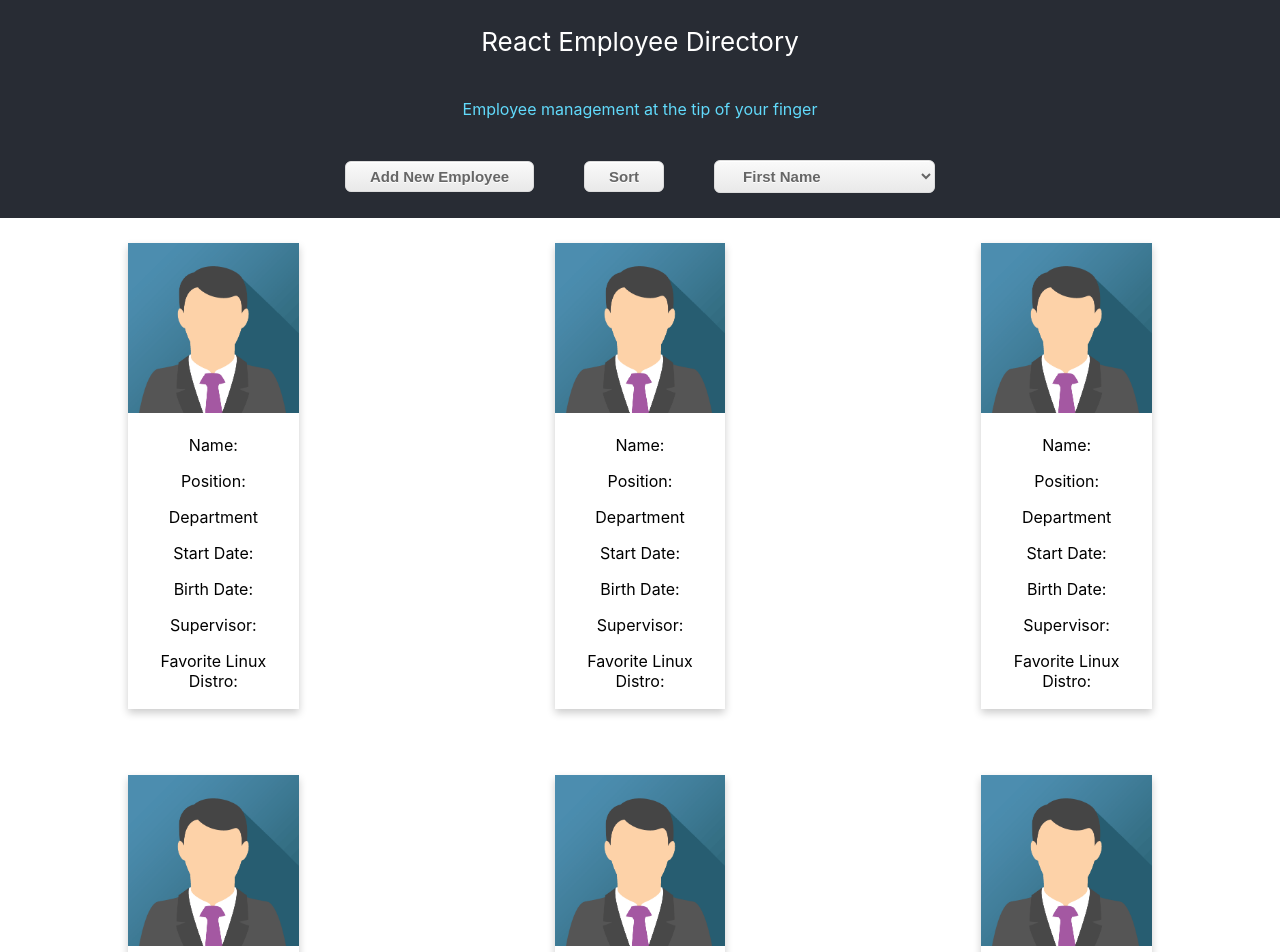
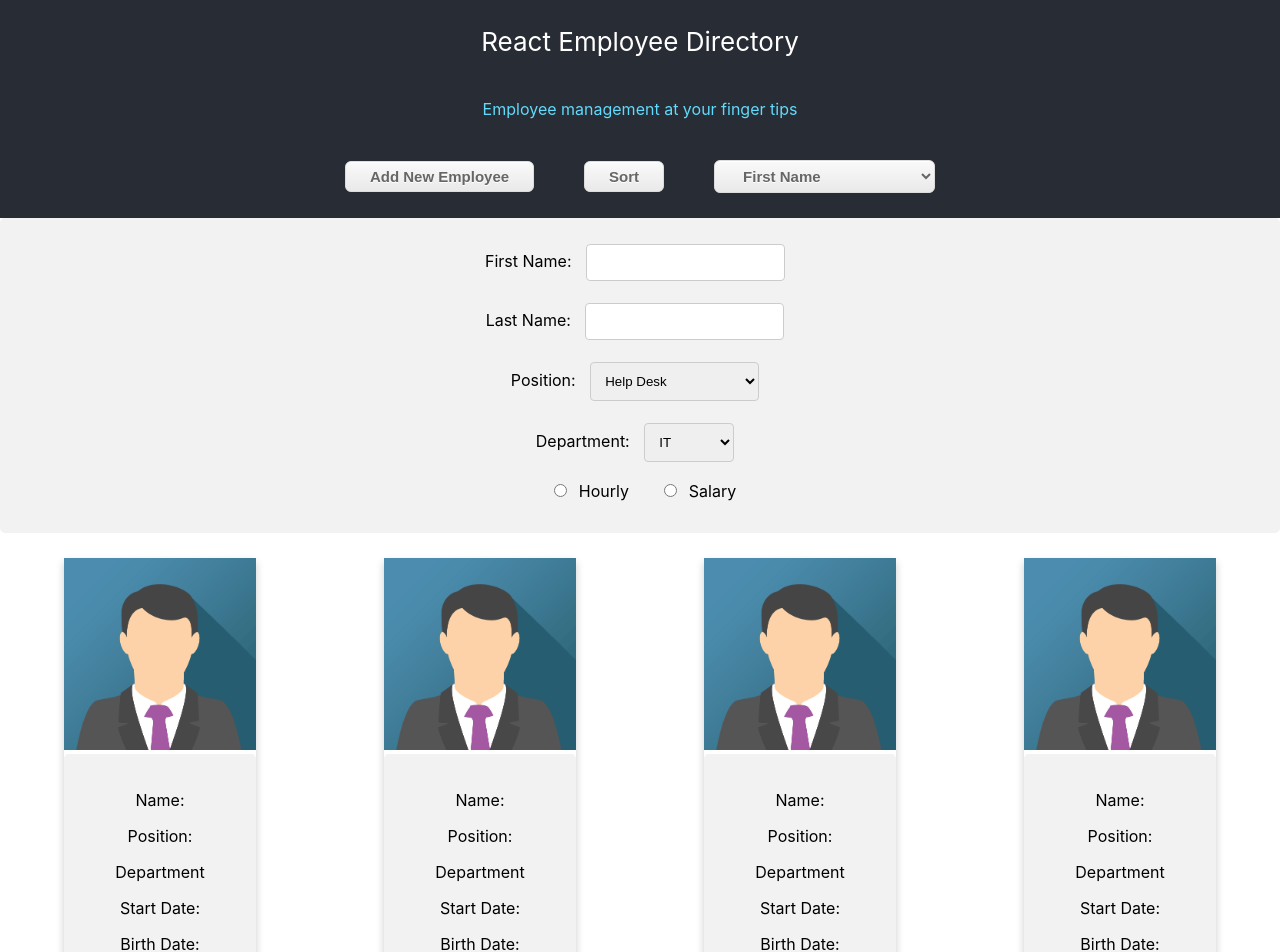
Before and after one commit to JonesElliott/employee-directory, a React (Create React App) app: page / in a window 1280 px wide. Shown: the top 952 px of the page. Built offline with nearby package versions, Linux system fonts and the light colour scheme.

Commit message:
Added form to create new employee

```diff
--- a/src/App.css
+++ b/src/App.css
@@ -45,7 +45,7 @@ body {
 .CardSection {
   justify-items: center;
   display: grid;
-  grid-template-columns: repeat(3, 1fr);
+  grid-template-columns: repeat(4, 1fr);
   column-gap: 0px;
   row-gap: 1em;
 }
--- a/src/App.js
+++ b/src/App.js
@@ -1,6 +1,7 @@
 import logo from './logo.svg';
-import Card from '../src/components/card/card'
-import Buttons from '../src/components/buttons/buttons'
+import Card from '../src/components/card/card';
+import Buttons from '../src/components/buttons/buttons';
+import Modal from '../src/components/modal/modal';
 import './App.css';
 
 function App() {
@@ -11,12 +12,15 @@ function App() {
           React Employee Directory
         </p>
         <p className="App-link">
-          Employee management at the tip of your finger
+          Employee management at your finger tips
         </p>
         <Buttons />
       </header>
+      <Modal />
       <div className="test">
         <section className="CardSection">
+          <Card />
+          <Card />
           <Card />
           <Card />
           <Card />
--- a/src/components/card/card.css
+++ b/src/components/card/card.css
@@ -1,7 +1,7 @@
 .card {
     box-shadow: 0 4px 8px 0 rgba(0,0,0,0.2);
     transition: 0.3s;
-    width: 40%;
+    width: 60%;
     margin: 25px;
 }
 
--- a/src/components/card/card.js
+++ b/src/components/card/card.js
@@ -1,18 +1,19 @@
 import React from 'react';
 import './card.css';
 
-function Card() {
+function Card(props) {
+
     return (
         <div className="card">
             <img src="./assets/img/avatar-male-1.png" className="avatar"/>
             <div className="container">
-                <p>Name:</p>
-                <p>Position:</p>
-                <p>Department</p>
-                <p>Start Date:</p>
-                <p>Birth Date:</p>
-                <p>Supervisor:</p>
-                <p>Favorite Linux Distro:</p>
+                <p>Name: {props.name}</p>
+                <p>Position: {props.position}</p>
+                <p>Department {props.department}</p>
+                <p>Start Date: {props.startdate}</p>
+                <p>Birth Date: {props.birthdate}</p>
+                <p>Supervisor: {props.supervisor}</p>
+                <p>Favorite Linux Distro: {props.linux}</p>
             </div>
         </div>
     );
--- /dev/null
+++ b/src/components/modal/modal.css
@@ -0,0 +1,25 @@
+input[type="radio"] {
+    margin-right: 12px;
+}
+
+#hourly-label {
+    margin-right: 2%;
+}
+
+input, select {
+    margin: 10px;
+    padding: 10px;
+    border: 1px solid #ccc;
+    border-radius: 4px;
+    box-sizing: border-box;
+    margin-top: 6px;
+    margin-bottom: 16px;
+    resize: vertical;
+}
+
+.container {
+    border-radius: 5px;
+    background-color: #f2f2f2;
+    padding: 20px;
+    text-align: center;
+}
--- /dev/null
+++ b/src/components/modal/modal.js
@@ -0,0 +1,46 @@
+import React from 'react';
+import './modal.css';
+
+function Modal() {
+    return (
+        <div className="container" id="new-employee-form">
+            <form>
+                <label>First Name: </label>
+                <input></input>
+                <br></br>
+                <label>Last Name: </label>
+                <input></input>
+                <br></br>
+
+                <div className="position">
+                    <label>Position: </label>
+                    <select>
+                        <option>Help Desk</option>
+                        <option>System Administrator</option>
+                        <option>Web Developer</option>
+                        <option>Finance Officer</option>
+                        <option>HR Rep</option>
+                    </select>
+                </div>
+
+                <div className="department">
+                    <label>Department: </label>
+                    <select>
+                        <option>IT</option>
+                        <option>Finance</option>
+                        <option>HR</option>
+                    </select>
+                </div>
+
+                <div className="radio-buttons">
+                    <input className="radio-items" id="hourly" type="radio" name="paytype" value="hourly"></input>
+                    <label className="radio-items" for="hourly" id="hourly-label">Hourly</label>
+                    <input className="radio-items" id="salary" type="radio" name="paytype" value="salary"></input>
+                    <label className="radio-items" for="salary" id="salary">Salary</label>
+                </div>
+            </form>
+        </div>
+    );
+}
+
+export default  Modal;
```
Also changed, not shown: friends.json (added, +26 -0 lines).
